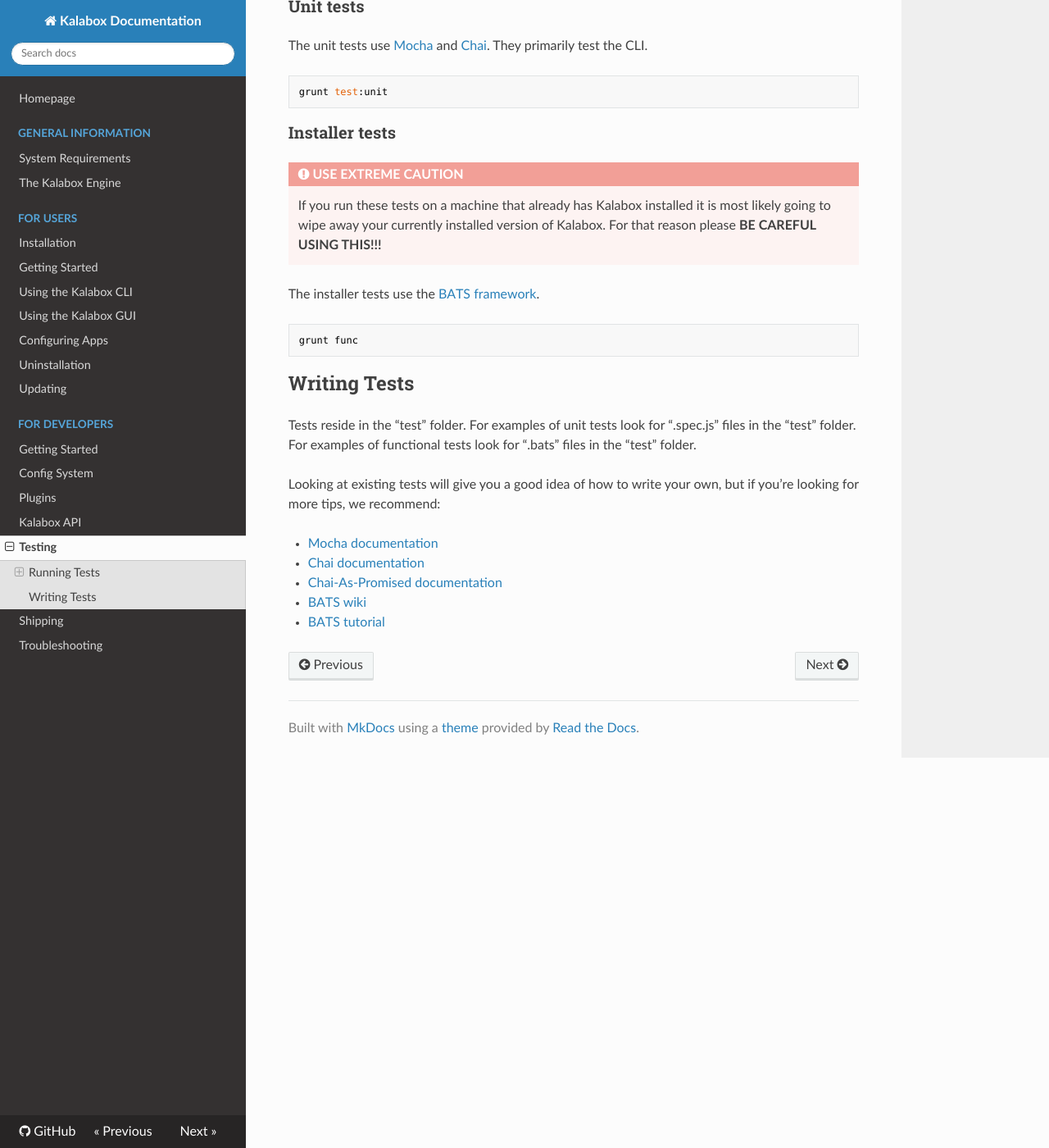
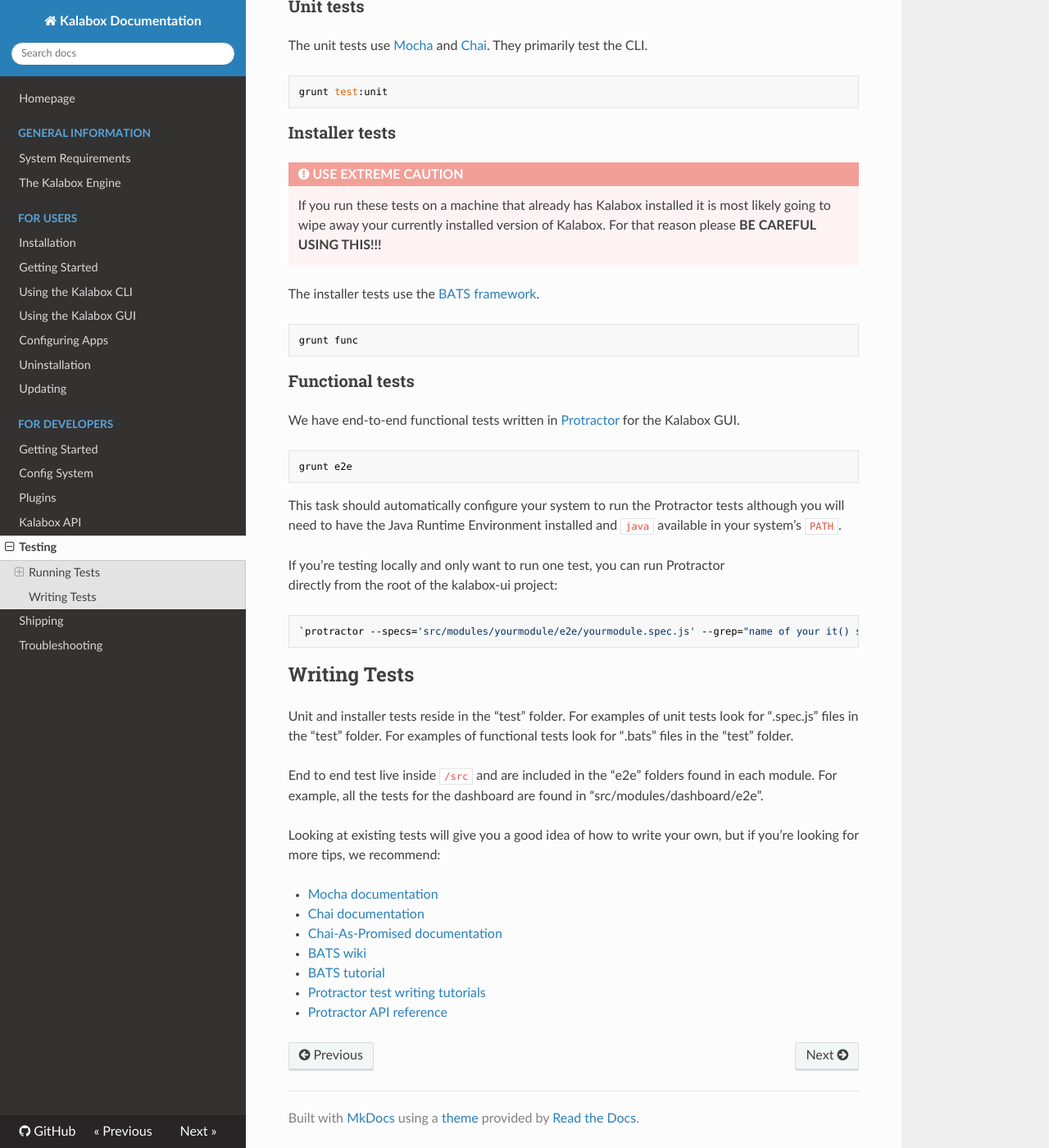
Before and after one commit to kalabox/kalabox, an MkDocs documentation site: the page built from docs/developers/testing.md, in a window 1280 px wide and 1400 px high, scrolled down 568 px. Shown: the whole window at 82% size. Built offline with MkDocs 1.6.1, drawn with Linux system fonts in a browser that asks for light colours; nearby versions of some CDN libraries; old or Windows-style settings are respelled for this version of MkDocs.

Commit message:
#1456: Update documentation with e2e protractor info

````diff
--- a/docs/developers/testing.md
+++ b/docs/developers/testing.md
@@ -37,10 +37,29 @@ The installer tests use the [BATS framework](https://github.com/sstephenson/bats
 grunt func
 ```
 
+### Functional tests
+
+We have end-to-end functional tests written in [Protractor](http://angular.github.io/protractor) for the Kalabox GUI.
+
+```bash
+grunt e2e
+```
+
+This task should automatically configure your system to run the Protractor tests although you will need to have the Java Runtime Environment installed and `java` available in your system's `PATH`.
+
+If you're testing locally and only want to run one test, you can run Protractor
+directly from the root of the kalabox-ui project:
+
+```bash
+`protractor --specs='src/modules/yourmodule/e2e/yourmodule.spec.js' --grep="name of your it() statement"`
+```
+
 Writing Tests
 -------------
 
-Tests reside in the "test" folder. For examples of unit tests look for ".spec.js" files in the "test" folder. For examples of functional tests look for ".bats" files in the "test" folder.
+Unit and installer tests reside in the "test" folder. For examples of unit tests look for ".spec.js" files in the "test" folder. For examples of functional tests look for ".bats" files in the "test" folder.
+
+End to end test live inside `/src` and are included in the "e2e" folders found in each module. For example, all the tests for the dashboard are found in "src/modules/dashboard/e2e".
 
 Looking at existing tests will give you a good idea of how to write your own, but if you're looking for more tips, we recommend:
 
@@ -49,3 +68,5 @@ Looking at existing tests will give you a good idea of how to write your own, bu
 * [Chai-As-Promised documentation](http://chaijs.com/plugins/chai-as-promised/)
 * [BATS wiki](https://github.com/sstephenson/bats)
 * [BATS tutorial](https://blog.engineyard.com/2014/bats-test-command-line-tools)
+* [Protractor test writing tutorials](http://angular.github.io/protractor/#/tutorial)
+* [Protractor API reference](http://angular.github.io/protractor/#/api)
````
